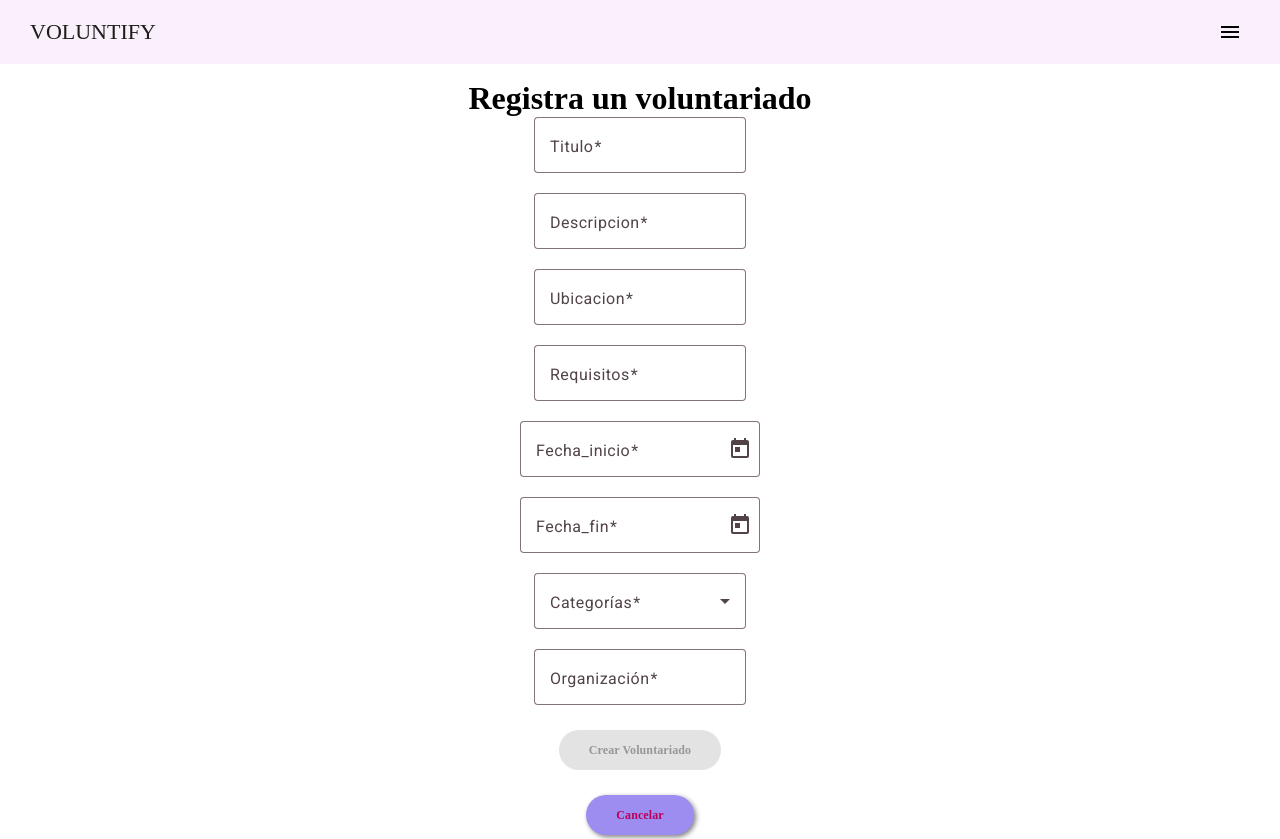
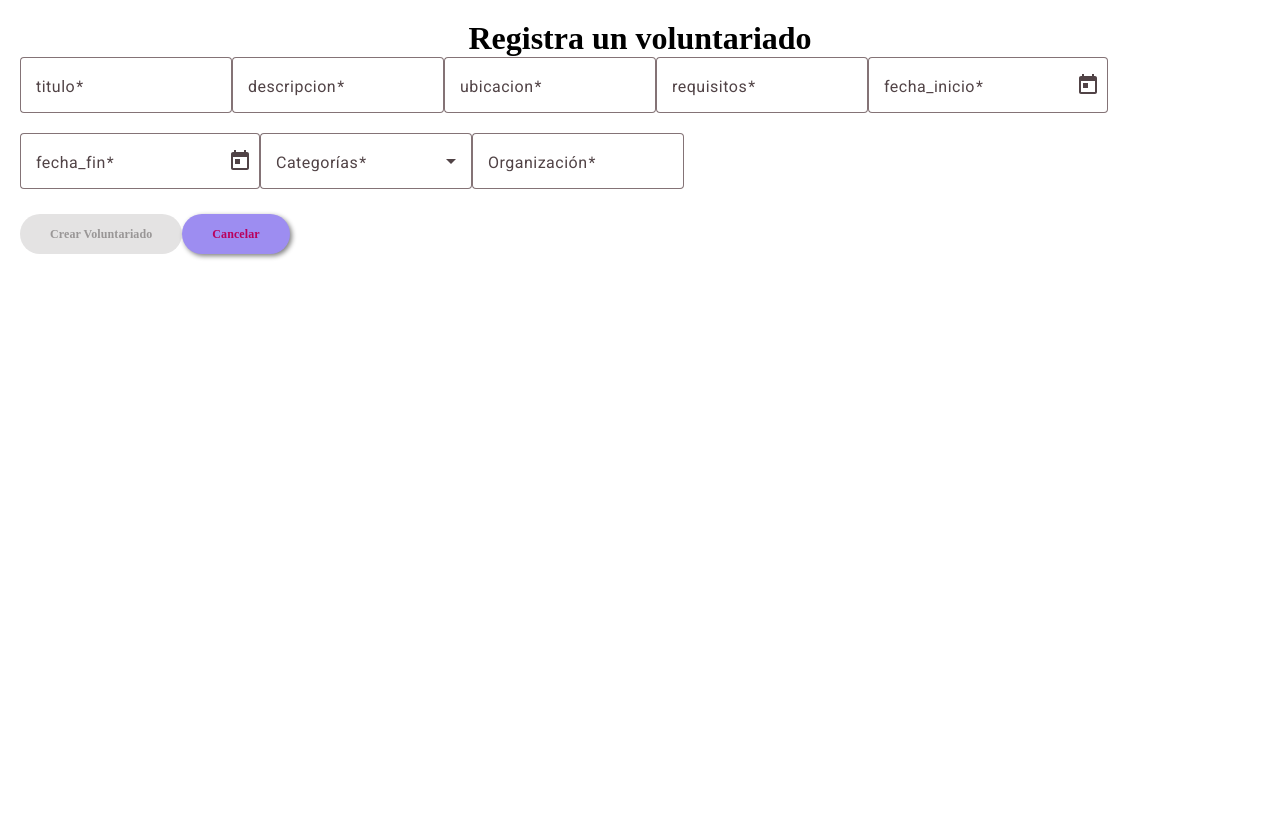
Before and after one commit to Voluntify/Frontend, an Angular app: page /create-event in a window 1280 px wide. After the commit the page ends 800 px from the top, so only its background shows below. Built offline with nearby package versions, Linux system fonts and the light colour scheme.

Commit message:
correccion de create-event

```diff
--- a/src/app/pages/create-event-page/create-event-page.component.html
+++ b/src/app/pages/create-event-page/create-event-page.component.html
@@ -1,12 +1,11 @@
-<app-navbar-organizations />
-<main class="content">
+<main>
   <div class="register">
     <h1>Registra un voluntariado</h1>
-      <div [formGroup]="RegistrationVoluntariadoForm" (ngSubmit)="addVoluntariado()">
-     <div class="formulario">
+    <form [formGroup]="RegistrationVoluntariadoForm" (ngSubmit)="addVoluntariado()">
+
     <!-- Campo del titulo -->
       <mat-form-field appearance="outline">
-          <mat-label>Titulo</mat-label>
+        <mat-label>titulo</mat-label>
         <input matInput formControlName="titulo" required />
         <!-- Validaciones -->
         <mat-error *ngIf="RegistrationVoluntariadoForm.get('titulo')?.invalid && (RegistrationVoluntariadoForm.get('titulo')?.dirty ||
@@ -18,7 +17,7 @@
 
        <!-- Campo del descripcion -->
         <mat-form-field appearance="outline">
-            <mat-label>Descripcion</mat-label>
+          <mat-label>descripcion</mat-label>
           <input matInput formControlName="descripcion" required />
           <!-- Validaciones -->
           <mat-error *ngIf="RegistrationVoluntariadoForm.get('descripcion')?.invalid && (RegistrationVoluntariadoForm.get('descripcion')?.dirty ||
@@ -30,7 +29,7 @@
 
          <!-- Campo del ubicacion -->
          <mat-form-field appearance="outline">
-            <mat-label>Ubicacion</mat-label>
+          <mat-label>ubicacion</mat-label>
           <input matInput formControlName="ubicacion" required />
           <!-- Validaciones -->
           <mat-error *ngIf="RegistrationVoluntariadoForm.get('ubicacion')?.invalid && (RegistrationVoluntariadoForm.get('ubicacion')?.dirty ||
@@ -42,7 +41,7 @@
 
          <!-- Campo del nombre -->
        <mat-form-field appearance="outline">
-            <mat-label>Requisitos</mat-label>
+          <mat-label>requisitos</mat-label>
           <input matInput formControlName="requisitos" required />
           <!-- Validaciones -->
           <mat-error *ngIf="RegistrationVoluntariadoForm.get('requisitos')?.invalid && (RegistrationVoluntariadoForm.get('requisitos')?.dirty ||
@@ -55,7 +54,7 @@
 
     <!-- Campo de la fecha_inicio -->
      <mat-form-field appearance="outline">
-          <mat-label>Fecha_inicio</mat-label>
+        <mat-label>fecha_inicio</mat-label>
         <input matInput [matDatepicker]="picker1" formControlName="fecha_inicio" required />
         <mat-datepicker-toggle matSuffix [for]="picker1"></mat-datepicker-toggle>
         <mat-datepicker #picker1></mat-datepicker>
@@ -69,7 +68,7 @@
 
     <!-- Campo de la fecha_fin -->
       <mat-form-field appearance="outline">
-            <mat-label>Fecha_fin</mat-label>
+          <mat-label>fecha_fin</mat-label>
           <input matInput [matDatepicker]="picker2" formControlName="fecha_fin" required />
           <mat-datepicker-toggle matSuffix [for]="picker2"></mat-datepicker-toggle>
           <mat-datepicker #picker2></mat-datepicker>
@@ -101,11 +100,11 @@
           <input matInput formControlName="id_organizaciones" readonly>
         </mat-form-field>
 
+
+      <div class="button-group">
       <button mat-raised-button class="register-btn" type="submit" [disabled]="RegistrationVoluntariadoForm.invalid">Crear Voluntariado</button>
-     </div>
-    </div>
-    </div>
-    <div class="actions">
       <button mat-button class="cancel-btn" type="button" (click)="cancelar()">Cancelar</button>
     </div>
+    </form>
+  </div>
 </main>
--- a/src/app/pages/create-event-page/create-event-page.component.ts
+++ b/src/app/pages/create-event-page/create-event-page.component.ts
@@ -12,7 +12,6 @@ import { MatRadioModule } from '@angular/material/radio';
 import { VoluntifyService } from '../../service/voluntify.service';
 import { MatDatepickerModule } from '@angular/material/datepicker';
 import { Router } from '@angular/router';
-import { NavbarOrganizationsComponent } from "../navbar-organizations/navbar-organizations.component";
 @Component({
   selector: 'app-create-event-page',
   standalone: true,
@@ -28,8 +27,7 @@ import { NavbarOrganizationsComponent } from "../navbar-organizations/navbar-org
     MatRadioModule,
     FormsModule,
     MatDatepickerModule,
-    NavbarOrganizationsComponent
-],
+  ],
   templateUrl: './create-event-page.component.html',
   styleUrl: './create-event-page.component.css'
 })
```
Lines whose indentation alone changed are shown as unchanged.
